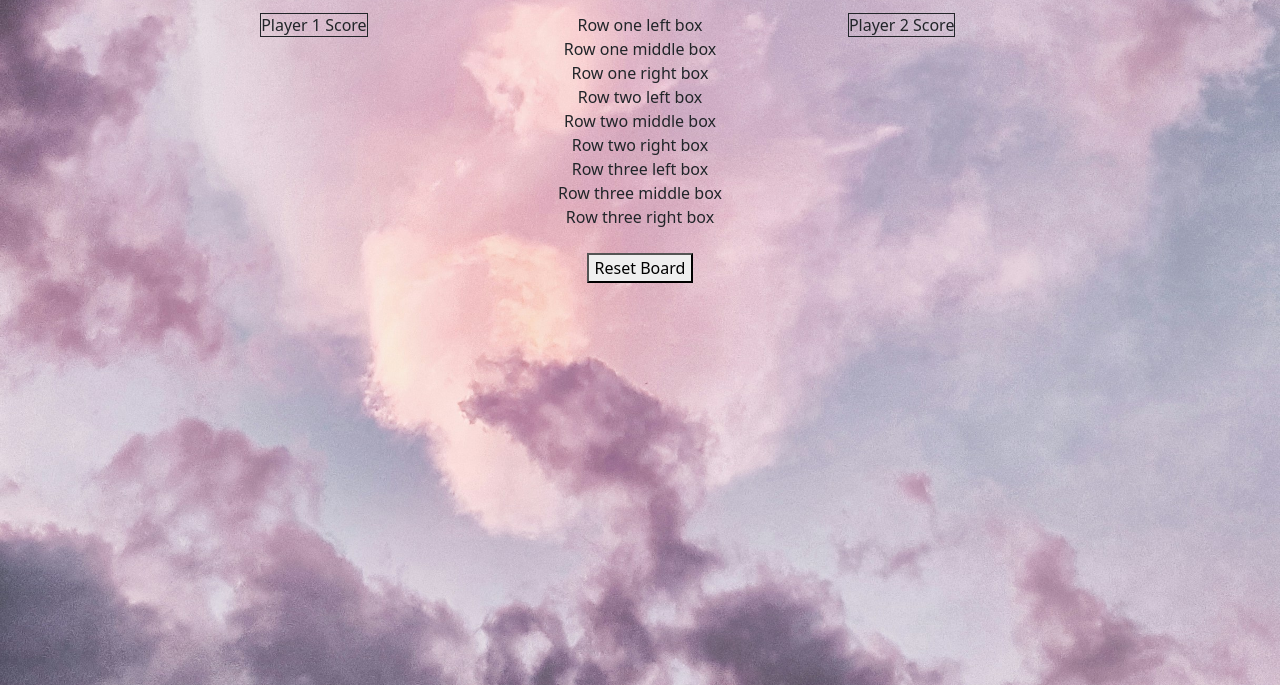
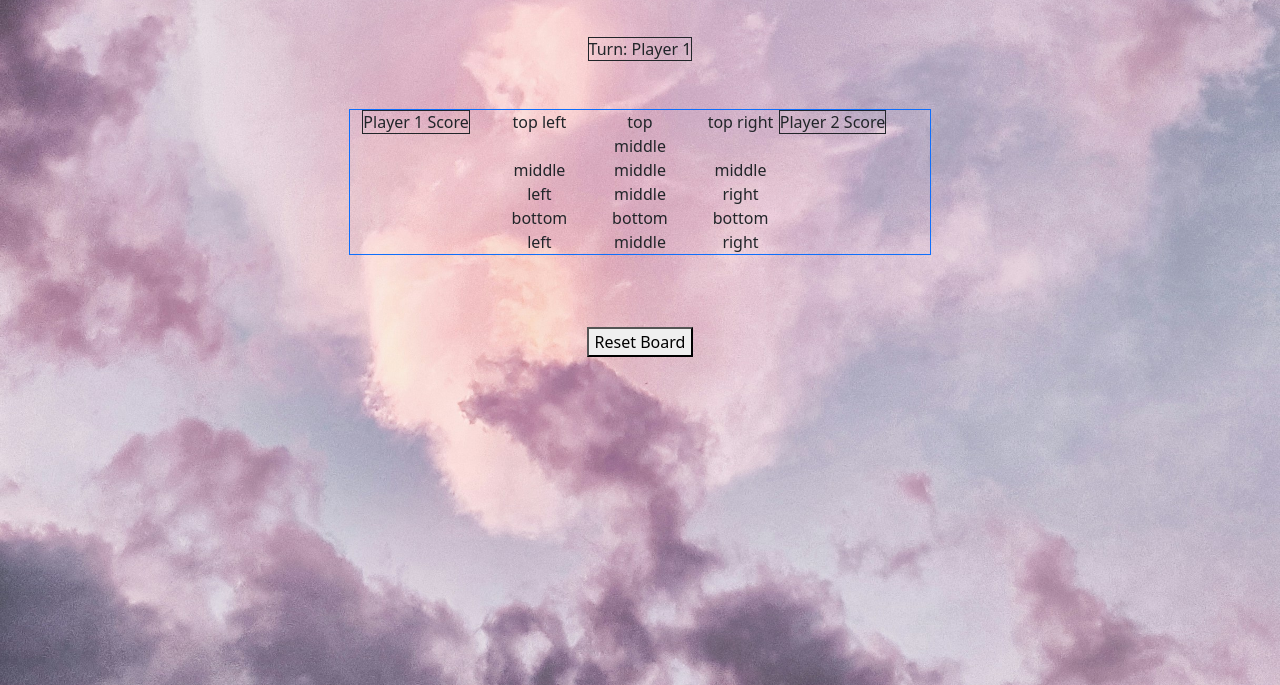
Before and after one commit to CaitlinSchaef/tic-tac-toe, a website built with Vite: page index.html in a window 1280 px wide. Shown: the part 115-800 px from the top of the page. Built offline with nearby package versions, Linux system fonts and the light colour scheme.

Commit message:
i have been defeated

```diff
--- a/index.html
+++ b/index.html
@@ -15,7 +15,8 @@
   </head>
   <body>
 
-    <div class="container d-flex align-items-center justify-content-center">
+
+    <div class="container p-5 d-flex align-items-center justify-content-center">
       <div class="row align-items-center justify-content-center">
         <div class="col align-items-center justify-content-center">
           <div class="row align-items-center" id="row1HEAD">
@@ -23,6 +24,7 @@
               <h1>TIC-TAC-TOE</h1>
             </div>
           </div>
+          <br>
           <br>
           <div class="row justify-content-center" id="row2TURN">
             <div class="col justify-content-center text-center" id="WhoseTurn">
@@ -32,41 +34,62 @@
             </div>
           </div>
           <br>
-          <div class="row" id="row3GAME">
+          <br>
+          <div class="row justify-content-center align-items-center" id="row3GAME">
+            <div class="border border-primary d-flex">
             <div class="col-3" id="Player1">
               <div class="box">
                 <span class="border border-dark" id="turnBox"> Player 1 Score </span>
               </div>
             </div>
             <div class="col-6" id="Grid">
-              <div class="box">
-                <div class="grid text-center" style="--bs-gap: .25rem 1rem;">
-                  <div class="row">
-                    <div class="g-col-4">Row one left box</div>
-                    <div class="g-col-4">Row one middle box</div>
-                    <div class="g-col-4">Row one right box</div>
+              <div class="box text-center">
+                <div class="row" id="topRow">
+                  <div class="col-4">
+                    top left
                   </div>
-
-                  <div class="row">
-                    <div class="g-col-4">Row two left box</div>
-                    <div class="g-col-4">Row two middle box</div>
-                    <div class="g-col-4">Row two right box</div>
+                  <div class="col-4">
+                    top middle
                   </div>
-
-                  <div class="row">
-                    <div class="g-col-4">Row three left box</div>
-                    <div class="g-col-4">Row three middle box</div>
-                    <div class="g-col-4">Row three right box</div>
+                  <div class="col-4">
+                    top right
                   </div>
                 </div>
+                <div class="row" id="middleRow">
+                  <div class="col-4">
+                    middle left
+                  </div>
+                  <div class="col-4">
+                    middle middle
+                  </div>
+                  <div class="col-4">
+                    middle right
+                  </div>
+                </div>
+                <div class="row" id="bottomRow">
+                  <div class="col-4">
+                    bottom left
+                  </div>
+                  <div class="col-4">
+                    bottom middle
+                  </div>
+                  <div class="col-4">
+                    bottom right
+                  </div>
+                </div>
+                </div>
+                </div>
+                <div class="col-3 justify-content-center" id="Player2">
+                  <div class="box">
+                    <span class="border border-dark" id="turnBox"> Player 2 Score </span>
+                  </div>
               </div>
-            </div>
-            <div class="col-3" id="Player2">
-              <div class="box">
-                <span class="border border-dark" id="turnBox"> Player 2 Score </span>
               </div>
             </div>
           </div>
+          </div>
+        </div>
+      </div>
           <br>
           <div class="row justify-content-center" id="row4RESET">
             <div class="col text-center justify-content-center" id="col">
@@ -78,6 +101,7 @@
         </div>
       </div>
     </div>
+  </div>
 
 
 
```
Also changed, not shown: auxiliary/psuedoCode.md (+49 -0 lines), css/style.css (line endings or trailing spaces).
